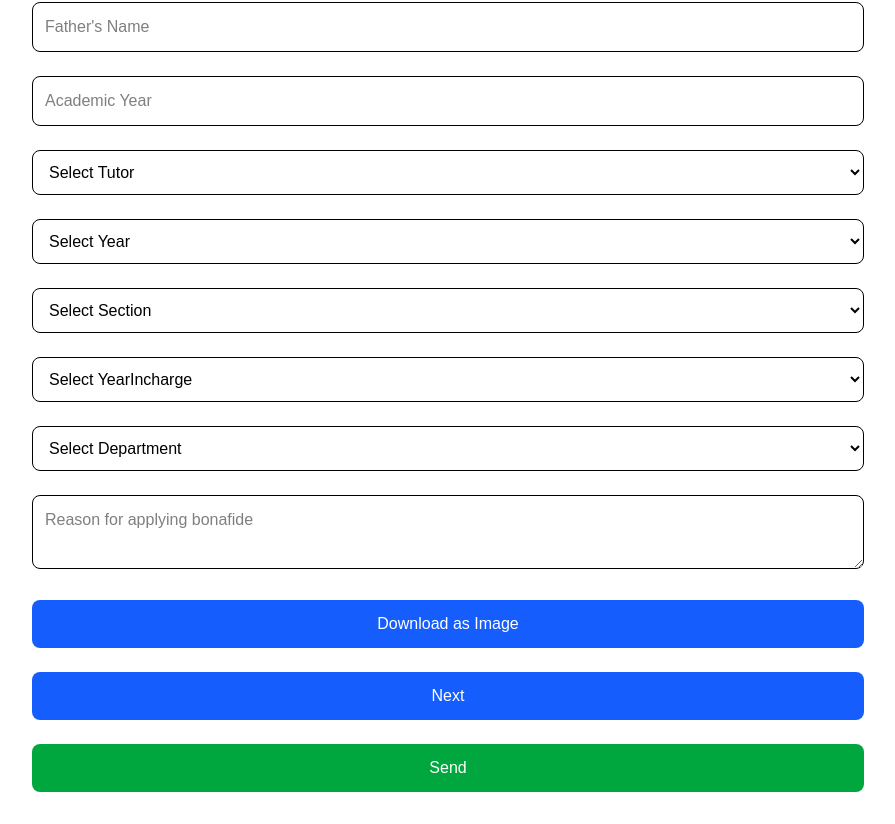
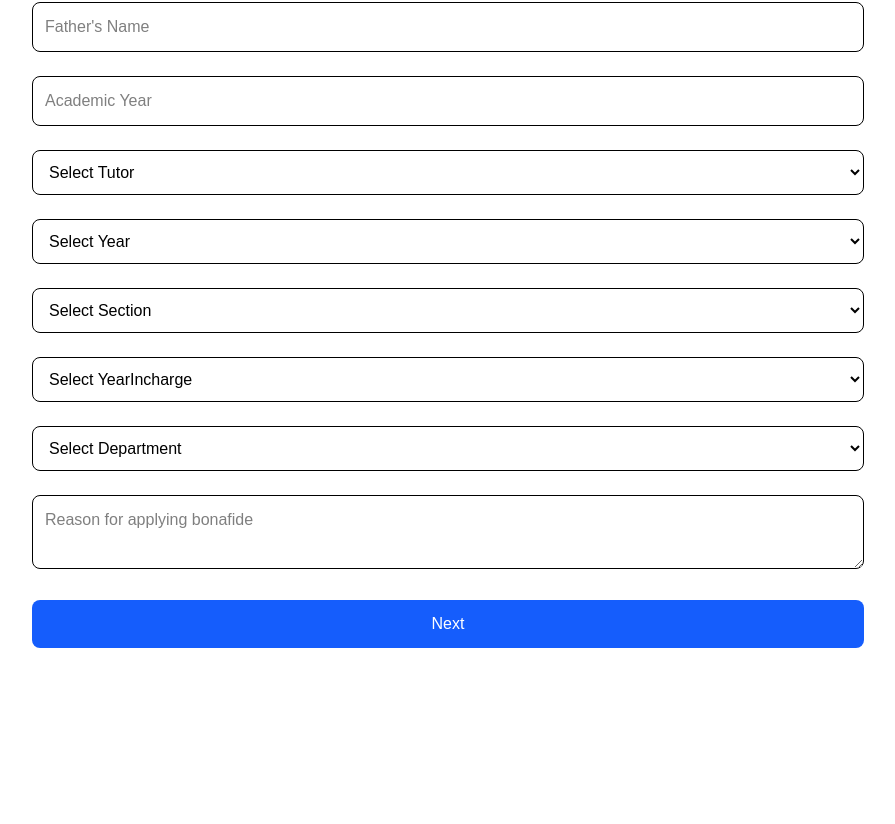
Before and after one commit to AntonySteve/Bonafide-Certificate-System, a Next.js app: page /student in a window 1280 px wide. Shown: the part 246-1070 px from the top of the page, without its empty margins (192-1087 px from the left). After the commit the page ends 926 px from the top, so only its background shows below. Built offline with nearby package versions, Linux system fonts and the light colour scheme.

Commit message:
logochange

```diff
--- a/src/app/api/send-file/route.js
+++ b/src/app/api/send-file/route.js
@@ -10,12 +10,10 @@ export const POST = async (req, res) => {
             studentRegNo : data.regNo,
             tutorName : data.tutor,
             tutorEmail : data.tutorEmail,
+            year : data.year,
+            department : data.department,
+            academicYear : data.academicYear,
             reason : data.reason,
-            year : data.year,
-            section : data.section,
-            yearIncharge : data.yearIncharge,
-            department : data.department,
-            academicYear : data.academicYear
         });
         await newRequest.save();
         return new Response(JSON.stringify(newRequest), { status: 200 });
--- a/src/app/letter/page.jsx
+++ b/src/app/letter/page.jsx
@@ -1,11 +1,15 @@
+
+// Letter Page (Letter.jsx)
 "use client";
 
 import { useSearchParams } from "next/navigation";
 import { useRef } from "react";
 import { toPng } from "html-to-image";
+
 const BonafideLetter = () => {
   const searchParams = useSearchParams();
   const letterRef = useRef(null);
+
   const formData = {
     studentName: searchParams.get("studentName"),
     regNo: searchParams.get("regNo"),
@@ -30,32 +34,42 @@ const BonafideLetter = () => {
     }
   };
 
+  const sendFile = async () => {
+    try {
+      const response = await fetch("/api/send-file", {
+        method: "POST",
+        headers: {
+          "Content-Type": "application/json",
+        },
+        body: JSON.stringify(formData),
+      });
+      const res = await response.json();
+      console.log(res);
+    } catch (error) {
+      console.error("Error sending file:", error);
+    }
+  };
+
   return (
-    <div className="max-w-3xl mx-auto p-8 bg-white shadow-lg rounded-xl text-black">
-      <h2 className="text-2xl font-bold text-center mb-4 text-black">Bonafide Certificate</h2>
-      <p className="text-center font-semibold text-black">PSNA College of Engineering and Technology</p>
-      <p className="text-center italic mb-6 text-black">Affiliated to Anna University</p>
+    <div className="max-w-3xl mx-auto p-8 bg-white shadow-lg rounded-xl text-black" ref={letterRef}>
+      <h2 className="text-2xl font-bold text-center mb-4">Bonafide Certificate</h2>
+      <p className="text-center font-semibold">PSNA College of Engineering and Technology</p>
+      <p className="text-center italic mb-6">Affiliated to Anna University</p>
 
       <p>
-        This is to certify that <strong>Mr./Ms. {formData.studentName}</strong>
-        (Register No: <strong>{formData.regNo}</strong>) is a bonafide student of this college,
-        studying in <strong>{formData.year} B.E.</strong> Degree in <strong>{formData.department}</strong>
+        This is to certify that <strong>Mr./Ms. {formData.studentName}</strong> (Register No: <strong>{formData.regNo}</strong>)
+        is a bonafide student of this college, studying in <strong>{formData.year} B.E.</strong> Degree in <strong>{formData.department}</strong>
         during the academic year <strong>{formData.academicYear}</strong>.
       </p>
 
       <p className="mt-4">
-        This Certificate is issued to him/her for applying to the
-        <strong> {formData.reason}</strong>.
+        This Certificate is issued to him/her for applying to the <strong>{formData.reason}</strong>.
       </p>
 
-      <p className="mt-6 text-right font-bold text-black">HOD-{formData.department}</p>
-      <button
-          type="button"
-          onClick={downloadImage}
-          className="bg-blue-600 text-white p-3 rounded-lg hover:bg-blue-800 w-full"
-        >
-          Download as Image
-        </button>
+      <p className="mt-6 text-right font-bold">HOD-{formData.department}</p>
+
+      <button onClick={downloadImage} className="bg-blue-600 text-white p-3 rounded-lg hover:bg-blue-800 w-full mt-4">Download as Image</button>
+      <button onClick={sendFile} className="bg-green-600 text-white p-3 rounded-lg hover:bg-green-800 w-full mt-4">Send</button>
     </div>
   );
 };
--- a/src/app/student/page.jsx
+++ b/src/app/student/page.jsx
@@ -1,10 +1,10 @@
 "use client";
 
-import { useState, useRef } from "react";
-import { toPng } from "html-to-image";
+// Form Page (page.jsx)
+import { useState } from "react";
 import { useRouter } from "next/navigation";
 
-export default function page() {
+export default function Page() {
   const router = useRouter();
 
   const [formData, setFormData] = useState({
@@ -21,8 +21,6 @@ export default function page() {
     reason: "",
   });
 
-  const [error, setError] = useState("");
-
   const tutorData = {
     "Tutor A": "tutora@example.com",
     "Tutor B": "tutorb@example.com",
@@ -36,8 +34,6 @@ export default function page() {
   const sectionOption = ["A", "B", "C", "D"];
   const departments = ["Computer Science", "Electronics", "Mechanical"];
 
-  const letterRef = useRef(null);
-
   const handleChange = (e) => {
     const { name, value } = e.target;
     setFormData((prev) => ({
@@ -46,53 +42,19 @@ export default function page() {
       ...(name === "tutor" && { tutorEmail: tutorData[value] || "" }),
     }));
     console.log(formData)
-    };
+  };
 
   const handleNext = (e) => {
     e.preventDefault();
-    router.push("/letter", { formData });
-  };
-
-  const downloadImage = () => {
-    if (letterRef.current) {
-      toPng(letterRef.current)
-        .then((dataUrl) => {
-          const link = document.createElement("a");
-          link.href = dataUrl;
-          link.download = "bonafide-certificate.png";
-          link.click();
-        })
-        .catch((err) => {
-          console.error("Image generation failed:", err);
-        });
-    }
-  };
-
-  const sendFile = async (e) => {
-    e.preventDefault();
-    try {
-      const response = await fetch("/api/send-file", {
-        method: "POST",
-        headers: {
-          "Content-Type": "application/json",
-        },
-        body: JSON.stringify(formData),
-      });
-      const res = await response.json();
-      console.log(res);
-    } catch (error) {
-      console.error("Error sending file:", error);
-      setError("Failed to send the file.");
-    }
+    const queryString = new URLSearchParams(formData).toString();
+    router.push(`/letter?${queryString}`);
   };
 
   return (
-    <div className="max-w-4xl mx-auto p-8 bg-white rounded-xl color-black text-black">
+    <div className="max-w-4xl mx-auto p-8 bg-white rounded-xl text-black">
       <h2 className="text-3xl font-bold mb-8 text-center">Bonafide Certificate Form</h2>
 
-      {error && <p className="text-red-600 mb-4">{error}</p>}
-
-      <form className="space-y-6" onSubmit={(e) => e.preventDefault()}>
+      <form className="space-y-6" onSubmit={handleNext}>
         {Object.entries({
           studentName: "Student Name",
           regNo: "Registration Number",
@@ -144,25 +106,12 @@ export default function page() {
         />
 
         <button
-          type="button"
-          onClick={downloadImage}
+          type="submit"
           className="bg-blue-600 text-white p-3 rounded-lg hover:bg-blue-800 w-full"
         >
-          Download as Image
-        </button>
-        <button type="button" onClick={handleNext}
-         className="bg-blue-600 text-white p-3 rounded-lg hover:bg-blue-800 w-full"
-        >Next</button>
-        <button
-          type="button"
-          onClick={sendFile}
-          className="bg-green-600 text-white p-3 rounded-lg hover:bg-green-800 w-full"
-        >
-          Send
+          Next
         </button>
       </form>
-
-      {formData.studentName && <div ref={letterRef}>{/* Bonafide Letter Preview */}</div>}
     </div>
   );
-};
+}
```
Lines whose indentation alone changed are shown as unchanged.
